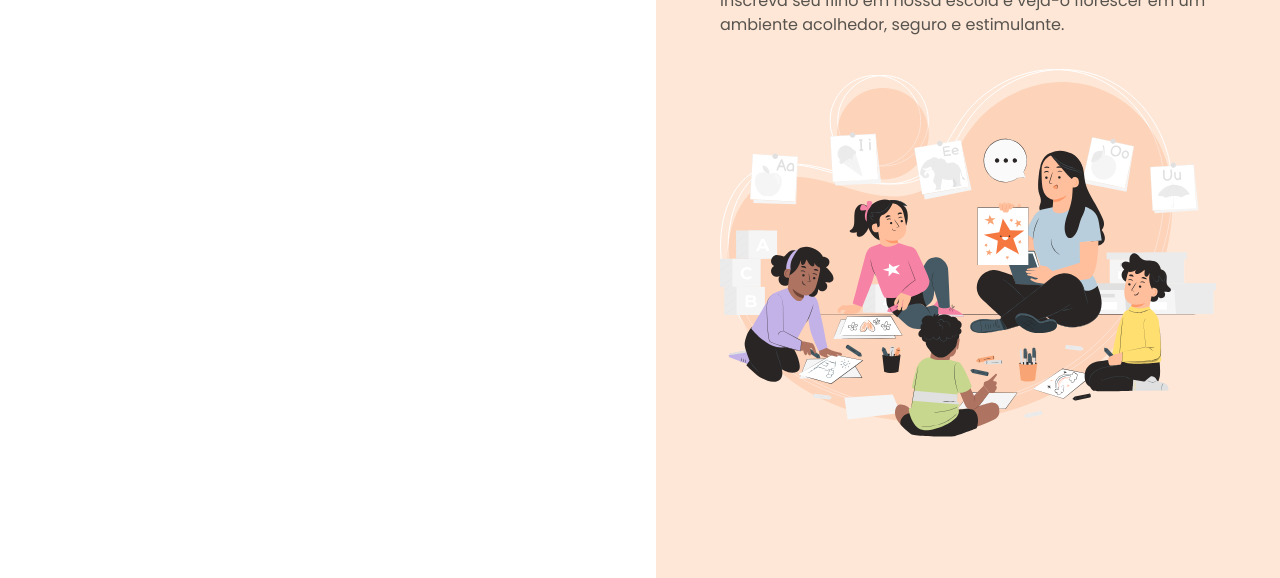
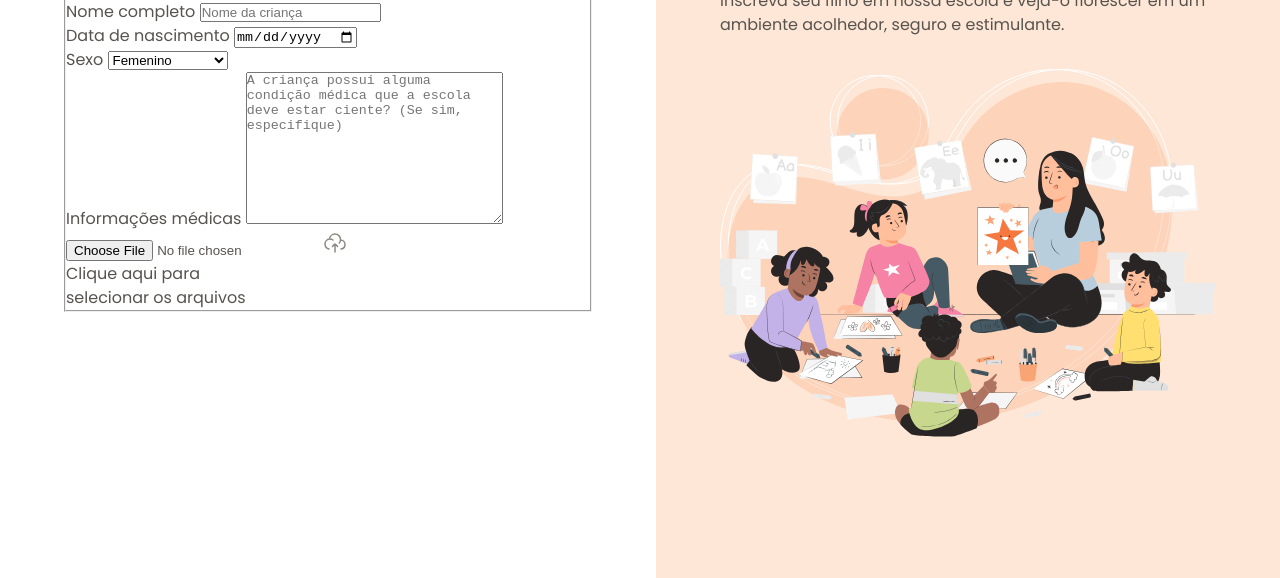
Before and after one commit to Sandro-mao/Projeto-Formulario-de-matricula, a plain HTML site: page index.html in a window 1280 px wide. Shown: the part 222-800 px from the top of the page. Drawn offline with Linux system fonts and the light colour scheme; a web font is replaced by a local one.

Commit message:
Iniciando o formulário

```diff
--- a/index.html
+++ b/index.html
@@ -22,6 +22,51 @@
 
         <h1>Formulário de matrícula</h1>
         <p>Preencha os dados abaixo para matricular seu filho na escola de educação infantil Estrelas do Amanhã.</p>
+
+        <form method="post" enctype="multipart/form-data">
+          <fieldset class="child-info">
+            <legend>Informações da criança</legend>
+
+            <div class="input-wrapper">
+              <label for="fullname">Nome completo</label>
+              <input id="fullname" name="fullname" type="text" placeholder="Nome da criança">
+            </div>
+
+            <div class="input-wrapper">
+              <label for="birth">Data de nascimento</label>
+              <input id="birth" name="birth" type="date" lang="pt-br">
+            </div>
+
+            <div class="select-wrapper">
+              <label for="gender">Sexo</label>
+              <select name="gender" id="gender">
+                <option value="female">Femenino</option>
+                <option value="male">Masculino</option>
+                <option value="na">Prefiro não dizer</option>
+              </select>
+            </div>
+
+            <div class="textarea-wrapper">
+              <label for="medical-info">Informações médicas</label>
+              <textarea
+              name="medical-info"
+              id="medical-info"
+              cols="30" rows="10"
+              placeholder="A criança possui alguma condição médica que a escola deve estar ciente? (Se sim, especifique)"
+              ></textarea>
+            </div>
+
+            <div class="droparea-wrapper">
+              <input type="file" id="birth-file" name="birth-file">
+              <img src="assets/icons/cloud-upload.svg" alt="">
+              <p>
+                Clique aqui para <br>
+                selecionar os arquivos
+              </p>
+            </div>
+
+          </fieldset>
+        </form>
       </div>
     </main>
 
```
